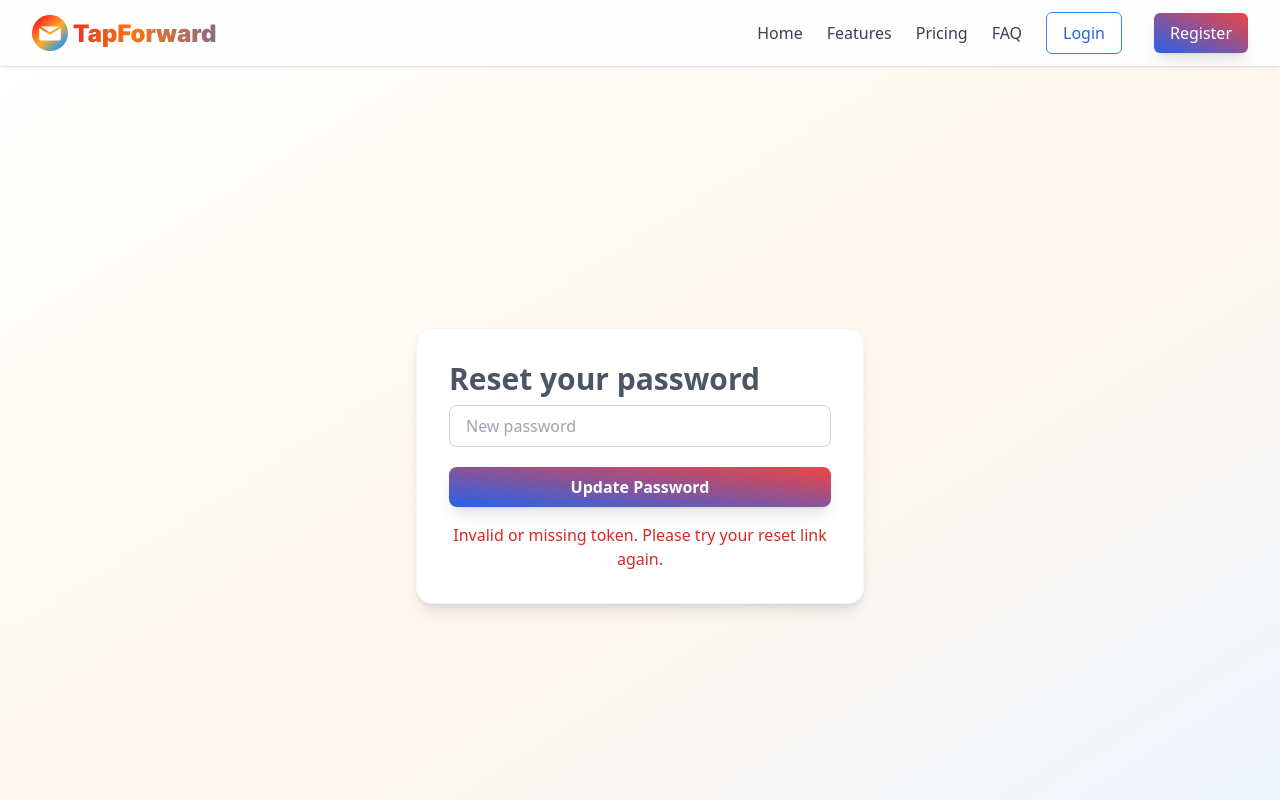
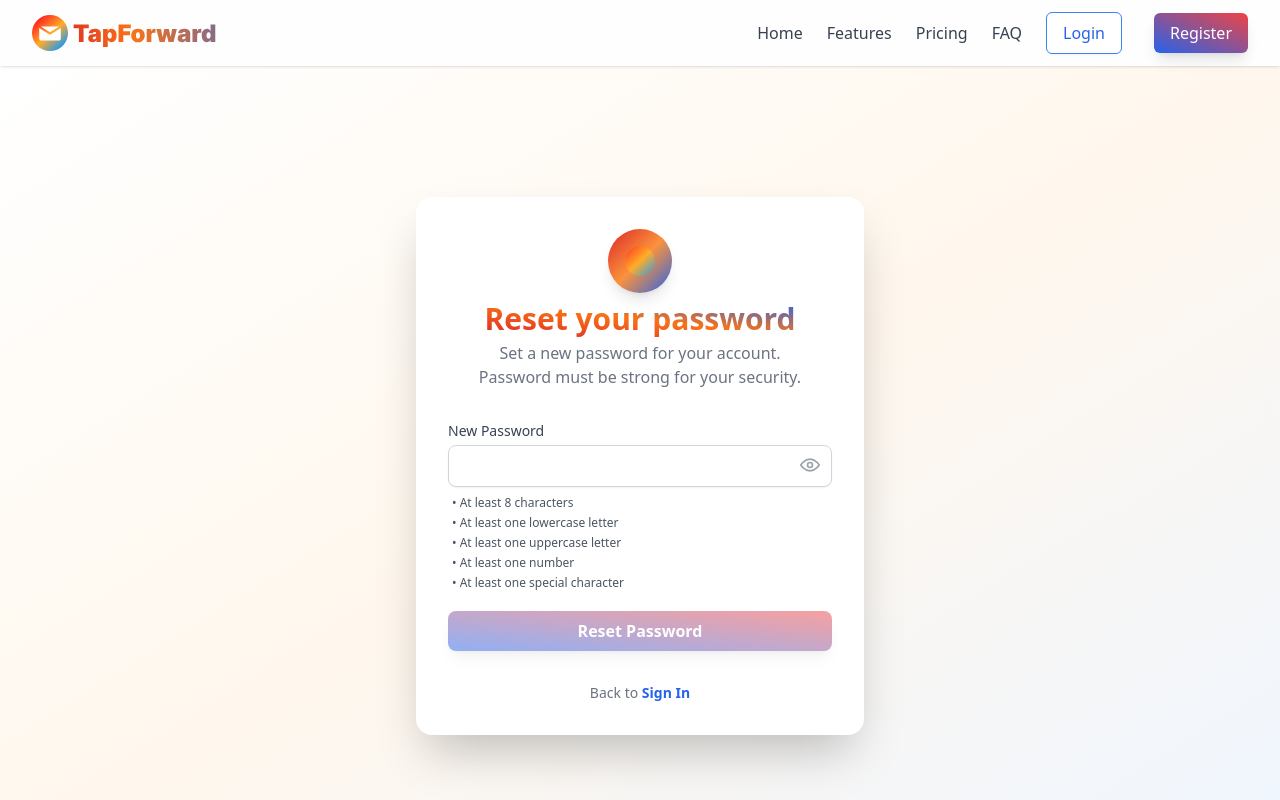
Before and after one commit to alinoajdea/tapforward, a Next.js app: page /auth/reset in a window 1280 px wide. Shown: the top 800 px of the page. Built offline with nearby package versions, Linux system fonts and the light colour scheme; no server answers.

Commit message:
update reset page

```diff
--- a/app/auth/reset/page.tsx
+++ b/app/auth/reset/page.tsx
@@ -1,85 +1,215 @@
 "use client";
 
-import { useEffect, useState } from "react";
+import { useState, useEffect } from "react";
 import { useRouter, useSearchParams } from "next/navigation";
 import { supabase } from "@/lib/supabaseClient";
+import Link from "next/link";
+import { useAuth } from "@/lib/AuthContext";
+
+function getPasswordErrors(password: string): string[] {
+  const errors: string[] = [];
+  if (password.length < 8) errors.push("At least 8 characters");
+  if (!/[a-z]/.test(password)) errors.push("At least one lowercase letter");
+  if (!/[A-Z]/.test(password)) errors.push("At least one uppercase letter");
+  if (!/[0-9]/.test(password)) errors.push("At least one number");
+  if (!/[^A-Za-z0-9]/.test(password)) errors.push("At least one special character");
+  return errors;
+}
 
 export default function ResetPasswordPage() {
   const router = useRouter();
   const params = useSearchParams();
+  const { user } = useAuth();
+
+  // If user is already logged in, redirect
+  useEffect(() => {
+    if (user) router.replace("/");
+  }, [user, router]);
+
+  // Supabase sends access_token in URL for password reset
+  const accessToken = params.get("access_token");
+
   const [password, setPassword] = useState("");
+  const [showPwd, setShowPwd] = useState(false);
   const [loading, setLoading] = useState(false);
-  const [msg, setMsg] = useState<string | null>(null);
+  const [error, setError] = useState<string | null>(null);
+  const [success, setSuccess] = useState<string | null>(null);
 
-  // Listen for access_token from URL
-  useEffect(() => {
-    const access_token = params.get("access_token");
-    if (!access_token) {
-      setMsg("Invalid or missing token. Please try your reset link again.");
-    }
-  }, [params]);
+  const passwordErrors = getPasswordErrors(password);
 
   async function handleReset(e: React.FormEvent) {
     e.preventDefault();
-    setLoading(true);
-    setMsg(null);
+    setError(null);
+    setSuccess(null);
 
-    const access_token = params.get("access_token");
-    if (!access_token) {
-      setMsg("Missing access token.");
-      setLoading(false);
+    if (!accessToken) {
+      setError("Invalid or expired reset link.");
+      return;
+    }
+    if (passwordErrors.length) {
+      setError("Please create a stronger password.");
       return;
     }
 
-    // Set the session using the access_token
-    const { error: sessionError } = await supabase.auth.setSession({
-      access_token,
-      refresh_token: params.get("refresh_token") || "",
-    });
+    setLoading(true);
 
-    if (sessionError) {
-      setMsg(sessionError.message);
-      setLoading(false);
-      return;
-    }
-
-    // Update password
+    // Use supabase.auth.updateUser() if available, else supabase.auth.api
+    // We use supabase.auth.updateUser() (v2) for session-based reset
     const { error } = await supabase.auth.updateUser({ password });
     setLoading(false);
 
-    if (error) setMsg(error.message);
+    if (error) setError(error.message);
     else {
-      setMsg("Password updated! You can now log in.");
-      setTimeout(() => router.replace("/auth/login"), 2500);
+      setSuccess("Password reset! You can now sign in.");
+      setTimeout(() => router.push("/auth/login"), 2000);
     }
   }
 
   return (
     <div className="min-h-screen flex items-center justify-center bg-gradient-to-br from-white via-orange-50 to-blue-50">
-      <div className="bg-white p-8 max-w-md w-full rounded-2xl shadow-lg border border-gray-100">
-        <h1 className="text-3xl font-extrabold text-gray-600 mb-2">
+      <div className="
+          bg-white p-8 w-full max-w-md
+          sm:rounded-2xl sm:shadow-2xl sm:border sm:border-gray-100
+          rounded-none shadow-none border-none
+          min-h-screen sm:min-h-fit
+          flex flex-col justify-center
+        ">
+        <div className="flex flex-col items-center mb-8">
+          <span className="mb-2 inline-flex items-center justify-center w-16 h-16 rounded-full bg-gradient-to-br from-red-600 via-orange-400 to-blue-600 shadow-lg">
+            <svg width={32} height={32} viewBox="0 0 62 65" fill="none">
+              <circle cx="31" cy="32.5" r="30" fill="url(#loginGradient)" />
+              <defs>
+                <linearGradient
+                  id="loginGradient"
+                  x1="0"
+                  y1="0"
+                  x2="62"
+                  y2="65"
+                  gradientUnits="userSpaceOnUse"
+                >
+                  <stop stopColor="#FF2D20" />
+                  <stop offset="0.5" stopColor="#FFAD27" />
+                  <stop offset="1" stopColor="#2196F3" />
+                </linearGradient>
+              </defs>
+            </svg>
+          </span>
+          <h1 className="text-3xl font-extrabold bg-gradient-to-tr from-red-600 via-orange-500 to-blue-600 text-transparent bg-clip-text mb-1">
             Reset your password
           </h1>
+          <p className="text-gray-500 text-base text-center">
+            Set a new password for your account.<br />
+            Password must be strong for your security.
+          </p>
+        </div>
         <form onSubmit={handleReset} className="space-y-5">
+          <div>
+            <label htmlFor="password" className="block text-sm font-medium text-gray-700 mb-1">
+              New Password
+            </label>
+            <div className="relative">
               <input
-            type="password"
+                id="password"
+                type={showPwd ? "text" : "password"}
                 required
-            className="block w-full px-4 py-2 border border-gray-300 rounded-lg focus:ring-2 focus:ring-blue-400 focus:border-blue-400"
-            placeholder="New password"
+                className="mt-1 block w-full px-4 py-2 border border-gray-300 rounded-lg bg-white focus:ring-2 focus:ring-red-400 focus:border-red-400 shadow-sm transition"
                 value={password}
-            onChange={e => setPassword(e.target.value)}
-            minLength={6}
+                onChange={(e) => setPassword(e.target.value)}
+                autoComplete="new-password"
                 disabled={loading}
               />
               <button
+                type="button"
+                className="absolute right-3 top-2.5 text-gray-400 hover:text-blue-500 transition"
+                onClick={() => setShowPwd((v) => !v)}
+                tabIndex={-1}
+                aria-label={showPwd ? "Hide password" : "Show password"}
+              >
+                {showPwd ? (
+                  // Eye Off
+                  <svg width="20" height="20" fill="none" viewBox="0 0 24 24">
+                    <path
+                      stroke="currentColor"
+                      strokeWidth="2"
+                      strokeLinecap="round"
+                      strokeLinejoin="round"
+                      d="M17.94 17.94A10.94 10.94 0 0 1 12 20c-5.52 0-10-4.48-10-10a10.94 10.94 0 0 1 2.06-6.06M1 1l22 22"
+                    />
+                  </svg>
+                ) : (
+                  // Eye
+                  <svg width="20" height="20" fill="none" viewBox="0 0 24 24">
+                    <path
+                      stroke="currentColor"
+                      strokeWidth="2"
+                      d="M1 12s4-7 11-7 11 7 11 7-4 7-11 7S1 12 1 12Z"
+                    />
+                    <circle
+                      cx="12"
+                      cy="12"
+                      r="3"
+                      stroke="currentColor"
+                      strokeWidth="2"
+                    />
+                  </svg>
+                )}
+              </button>
+            </div>
+            <ul className="mt-2 ml-1 text-xs text-gray-600 space-y-1">
+              <li>
+                <span className={password.length >= 8 ? "text-green-600 font-medium" : ""}>
+                  • At least 8 characters
+                </span>
+              </li>
+              <li>
+                <span className={/[a-z]/.test(password) ? "text-green-600 font-medium" : ""}>
+                  • At least one lowercase letter
+                </span>
+              </li>
+              <li>
+                <span className={/[A-Z]/.test(password) ? "text-green-600 font-medium" : ""}>
+                  • At least one uppercase letter
+                </span>
+              </li>
+              <li>
+                <span className={/[0-9]/.test(password) ? "text-green-600 font-medium" : ""}>
+                  • At least one number
+                </span>
+              </li>
+              <li>
+                <span className={/[^A-Za-z0-9]/.test(password) ? "text-green-600 font-medium" : ""}>
+                  • At least one special character
+                </span>
+              </li>
+            </ul>
+          </div>
+          <button
             type="submit"
-            className="w-full py-2 rounded-lg bg-gradient-to-tr from-blue-600 to-red-500 font-semibold text-white shadow-lg transition-all"
-            disabled={loading}
+            disabled={loading || !accessToken}
+            className="w-full py-2 px-4 rounded-lg bg-gradient-to-tr from-blue-600 to-red-500 hover:from-red-600 hover:to-orange-400 font-semibold text-white shadow-lg transition-all disabled:opacity-50 disabled:cursor-not-allowed"
           >
-            {loading ? "Updating..." : "Update Password"}
+            {loading ? "Resetting…" : "Reset Password"}
           </button>
         </form>
-        {msg && <div className="mt-4 text-center text-red-600">{msg}</div>}
+        {error && (
+          <div className="mt-4 text-white text-sm text-center px-4 py-2 rounded-lg bg-red-400">
+            {error}
+          </div>
+        )}
+        {success && (
+          <div className="mt-4 text-white text-sm text-center px-4 py-2 rounded-lg bg-green-400">
+            {success}
+          </div>
+        )}
+        <p className="mt-8 text-sm text-gray-500 text-center">
+          Back to{" "}
+          <Link
+            href="/auth/login"
+            className="text-blue-600 hover:underline font-semibold"
+          >
+            Sign In
+          </Link>
+        </p>
       </div>
     </div>
   );
```
Lines whose indentation alone changed are shown as unchanged.
